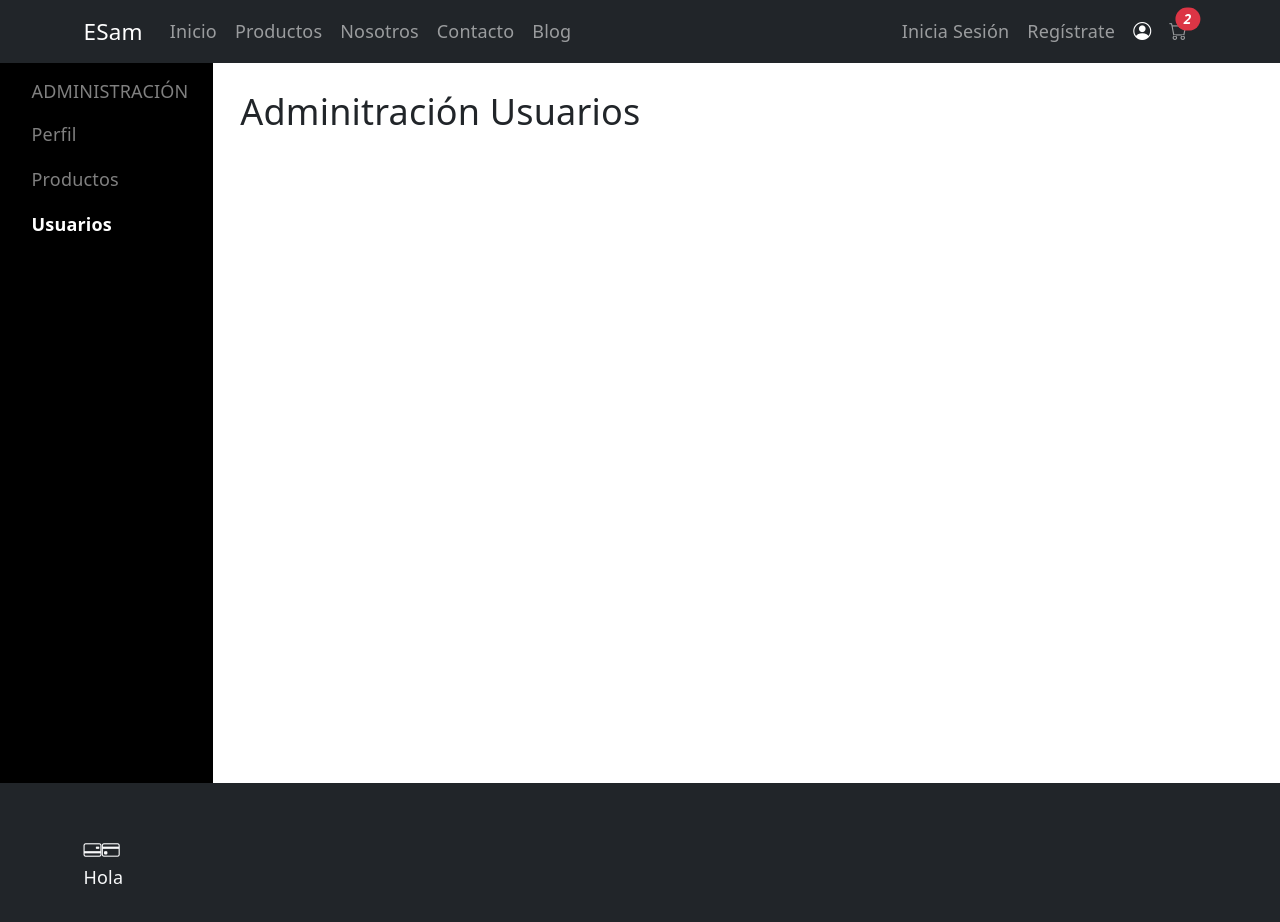
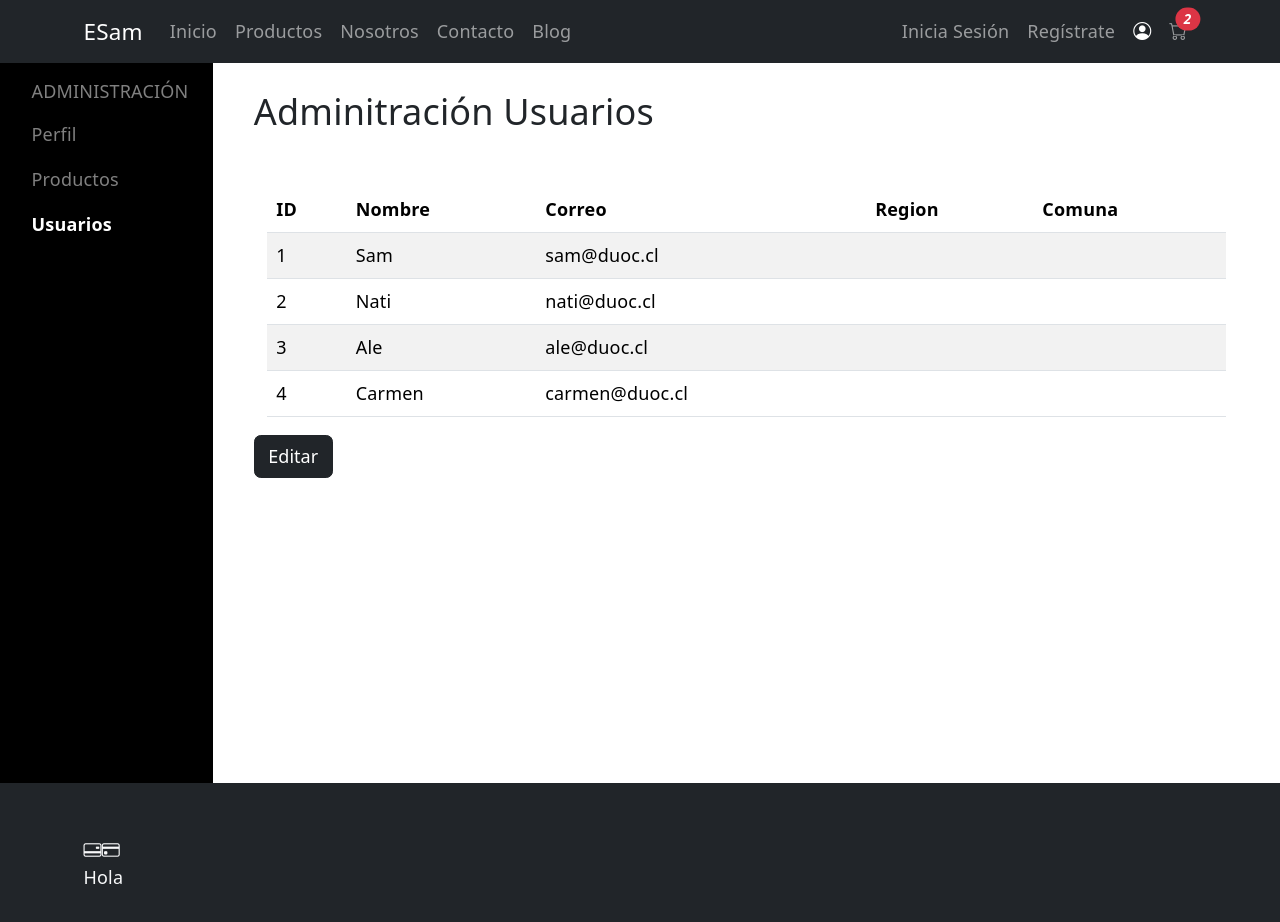
Before and after one commit to MadoScientista/eSam, a React (Vite) app: page /admin/usuarios in a window 1280 px wide. Shown: the top 922 px of the page. Built offline with nearby package versions, Linux system fonts and the light colour scheme.

Commit message:
Imp. Conexión a esam-backend

```diff
--- a/package.json
+++ b/package.json
@@ -10,6 +10,7 @@
     "preview": "vite preview"
   },
   "dependencies": {
+    "axios": "^1.20.0",
     "bootstrap": "^5.3.8",
     "bootstrap-icons": "^1.13.1",
     "react": "^19.2.8",
--- a/src/components/ProductCard.jsx
+++ b/src/components/ProductCard.jsx
@@ -1,16 +1,40 @@
 
 
-export function ProductCard({product, handleClick}){
+export function ProductCard({ product, handleClick }) {
 
     return (
-        <div className="card mb-4 p-3" id={product.sku} onClick={handleClick} style={{cursor:"pointer"}}>
-            <img src={product.img}
-            className="card-img-top" alt="..."></img>
+        <div
+            className="card mb-4 p-3"
+            id={product.sku}
+            onClick={handleClick}
+            style={{ cursor: "pointer" }}
+        >
+
+            <div
+                style={{
+                    height: "8rem",
+                    display: "flex",
+                    justifyContent: "center",
+                    alignItems: "center"
+                }}
+            >
+                <img
+                    src={product.img}
+                    alt={product.nombre}
+                    style={{
+                        maxHeight: "100%",
+                        maxWidth: "100%",
+                        objectFit: "contain"
+                    }}
+                />
+            </div>
+
             <div className="card-body d-flex flex-column">
                 <h6 className="card-title">{product.nombre}</h6>
                 <p className="card-text">${product.precio}</p>
-                <p className="card-text ">Quedan: {product.stock}u</p>
+                <p className="card-text">Quedan: {product.stock}u</p>
             </div>
+
         </div>
-    )
+    );
 }
--- /dev/null
+++ b/src/components/UsersTable.jsx
@@ -0,0 +1,33 @@
+
+
+export function UsersTable({dataUser}){
+    console.log("Creando tabla")
+    console.log(dataUser)
+    return(
+        <div className="container">
+            <table className="table table-striped table-hover">
+                <thead>
+                    <tr>
+                        <th scope="col">ID</th>
+                        <th scope="col">Nombre</th>
+                        <th scope="col">Correo</th>
+                        <th scope="col">Region</th>
+                        <th scope="col">Comuna</th>
+                    </tr>
+                </thead>
+                <tbody>
+                    {dataUser.map(u => {
+                        return (
+                            <tr key={u.id} style={{cursor:"pointer"}}>
+                            <td>{u.id}</td>
+                            <td>{u.nombre}</td>
+                            <td>{u.correo}</td>
+                            <td>{u.region}</td>
+                            <td>{u.comuna}</td>
+                            </tr>)
+                    })}
+                </tbody>
+            </table>
+        </div>
+    )
+}
--- /dev/null
+++ b/src/const/users.js
@@ -0,0 +1,44 @@
+
+
+export const users=[
+    {
+        id: 1,
+        rol: 1,
+        nombre: "Sam",
+        correo: "sam@duoc.cl",
+        contraseña: "1234",
+        telefono: "",
+        region: "",
+        comuna: ""
+    },
+    {
+        id: 2,
+        rol: 1,
+        nombre: "Nati",
+        correo: "nati@duoc.cl",
+        contraseña: "1234",
+        telefono: "",
+        region: "",
+        comuna: ""
+    },
+    {
+        id: 3,
+        rol: 2,
+        nombre: "Ale",
+        correo: "ale@duoc.cl",
+        contraseña: "1234",
+        telefono: "",
+        region: "",
+        comuna: ""
+    },
+    {
+        id: 4,
+        rol: 2,
+        nombre: "Carmen",
+        correo: "carmen@duoc.cl",
+        contraseña: "1234",
+        telefono: "",
+        region: "",
+        comuna: ""
+    }
+]
--- a/src/pages/AdminControlUser.jsx
+++ b/src/pages/AdminControlUser.jsx
@@ -1,7 +1,16 @@
 
+import { UsersTable } from "../components/UsersTable"
+import {users} from "../const/users"
 
 export function AdminControlUser(){
     return(
-        <h2>Adminitración Usuarios</h2>
+        <div className="container mb-5">
+            <h2 className="mb-5">Adminitración Usuarios</h2>
+            <UsersTable dataUser={users}/>
+            <div>
+                <button className="btn btn-dark">Editar</button>
+            </div>
+        </div>
+
     )
 }
--- a/src/pages/Cart.jsx
+++ b/src/pages/Cart.jsx
@@ -10,7 +10,7 @@ export function Cart(){
     const [subtotal, setSubTotal] = useState(calcularTotal())
 
     function calcularTotal(){
-        const t = 0
+        let t = 0
 
         for(let i=0; i < cartProducts.length; i++){
             t += (cartProducts[i]["precio"]*cartProducts[i]["cantidad"])
@@ -20,7 +20,7 @@ export function Cart(){
     }
 
     function calcularNProductos(){
-        const n = 0
+        let n = 0
 
         for(let i=0; i < cartProducts.length; i++){
             n += cartProducts[i]["cantidad"]
--- a/src/pages/Home.jsx
+++ b/src/pages/Home.jsx
@@ -2,9 +2,26 @@
 import { Banner } from '../components/Banner'
 import { ProductList } from '../components/ProductList'
 import { Carousel } from '../components/Carousel'
-import {products} from '../const/products'
+import { obtenerProductos } from '../services/productoService'
+import { useEffect, useState } from 'react'
 
 export function Home(){
+
+    const [products, setProducts] = useState([])
+
+    useEffect(() => {
+        const cargarProductos = async () =>{
+            try{
+                const data = await obtenerProductos();
+                setProducts(data)
+            }catch(error){
+                console.error("Error al cargar productos", error)
+            }
+        }
+
+        cargarProductos()
+    }, [])
+
     return <>
         <Banner><Carousel/></Banner>
         <div className='container p-0'>
--- a/src/pages/ProductDetails.jsx
+++ b/src/pages/ProductDetails.jsx
@@ -1,17 +1,45 @@
 import { useParams } from "react-router-dom"
 import { ProductList } from "../components/ProductList"
-import { products } from "../const/products"
-import { useEffect } from "react"
+import { useEffect, useState } from "react"
+import { obtenerProductos, obtenerProductoSku } from "../services/productoService"
 
 export function ProductDetails(){
 
     const { sku } = useParams()
 
+    const [product, setProduct] = useState([])
+    const [products, setProducts] = useState([])
+
+
     useEffect(()=>{
         window.scrollTo(0,0)
+
+        const cargarProducto = async (sku) =>{
+            try{
+                const data = await obtenerProductoSku(sku)
+                setProduct(data)
+            }catch(error){
+                console.error("Error al cargar producto", error)
+            }
+        }
+
+        cargarProducto(sku)
     },[sku])
 
-    const product = products.find((p)=> p.sku === sku)
+
+    useEffect(()=>{
+
+        const cargarProductos = async () =>{
+            try{
+                const data = await obtenerProductos()
+                setProducts(data)
+            }catch(error){
+                console.error("Error al cargar producto", error)
+            }
+        }
+
+        cargarProductos()
+    },[])
 
     return (
     <div className="container mt-5">
@@ -23,6 +51,7 @@ export function ProductDetails(){
                 <div className="h3">{product.nombre}</div>
                 <p>{product.descripcion}</p>
                 <p>${product.precio}</p>
+                <p>Quedan: {product.stock}</p>
                 <button className="btn btn-dark"><i class="bi bi-cart"></i> Añadir</button>
             </div>
         </div>
--- a/src/pages/Products.jsx
+++ b/src/pages/Products.jsx
@@ -1,7 +1,26 @@
+import { useEffect, useState } from 'react'
 import { ProductList } from '../components/ProductList'
-import { products } from '../const/products'
+import { obtenerProductos } from '../services/productoService'
 
 export function Products(){
+
+    const [products, setProducts] = useState([])
+
+    useEffect(()=>{
+
+        const cargarProductos = async () =>{
+            try{
+                const data = await obtenerProductos()
+                setProducts(data)
+            }catch(error){
+                console.error("Error al cargar productos", error)
+            }
+        }
+
+        cargarProductos()
+
+    },[])
+
     return (
     <div className='container mt-4'>
         <h2 className='mb-4'>Nuestros productos</h2>
--- /dev/null
+++ b/src/services/api.js
@@ -0,0 +1,5 @@
+import axios from "axios";
+
+export const api = axios.create({
+    baseURL: "/api"
+})
--- /dev/null
+++ b/src/services/productoService.js
@@ -0,0 +1,14 @@
+import {api} from "./api"
+
+
+export const obtenerProductos = async () => {
+    const response = await api.get("/productos")
+
+    return response.data
+}
+
+export const obtenerProductoSku = async (sku) => {
+    const response = await api.get("/productos/" + sku)
+
+    return response.data
+}
--- a/vite.config.js
+++ b/vite.config.js
@@ -8,4 +8,14 @@ export default defineConfig({
     react(),
     babel({ presets: [reactCompilerPreset()] })
   ],
+
+  server: {
+    proxy: {
+      '/api': {
+        target: 'http://localhost:8080',
+        changeOrigin: true
+      }
+    }
+  }
+
 })
```
Also changed, not shown: 2 other files (tests, documents, lock files or other folders).
